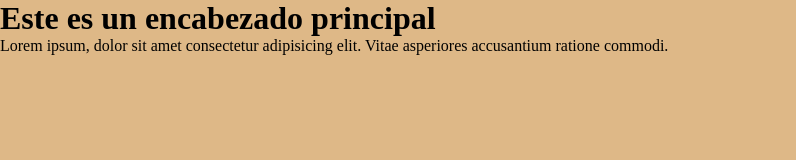
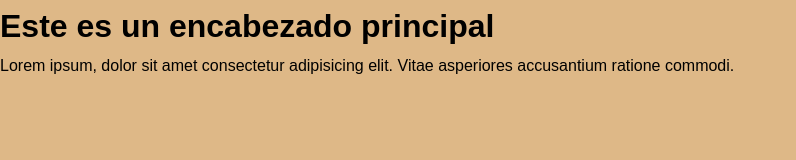
Before and after one commit to DanielRR10/PW2020, a plain HTML site: page index.html in a window 1280 px wide. Shown: the whole page, without its empty margins (0-796 px from the left). Drawn offline with Linux system fonts and the light colour scheme.

Commit message:
Update font-family and line-height properties

```diff
--- a/css/style.css
+++ b/css/style.css
@@ -5,5 +5,7 @@
 }
 
 body{
+    font-family: Arial, Helvetica, sans-serif;
+    line-height: 1.65;
     background: burlywood;
 }
```
